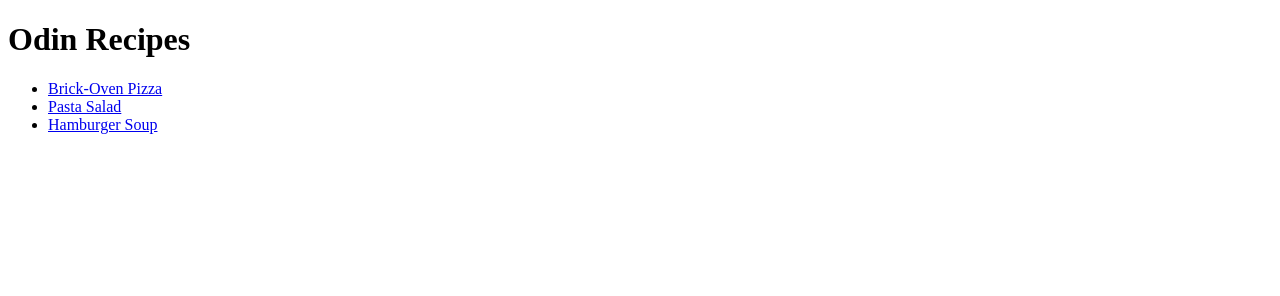
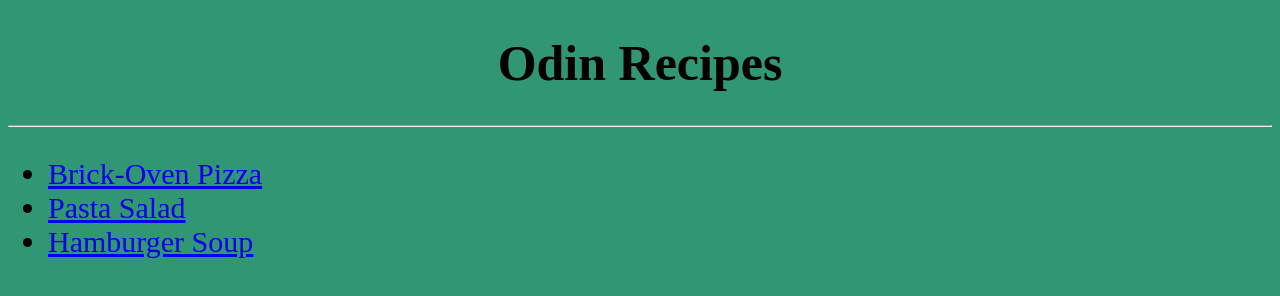
Before and after one commit to jacobotero/odin-recipes, a plain HTML site: page index.html in a window 1280 px wide. Drawn offline with Linux system fonts and the light colour scheme.

Commit message:
Added CSS file and connected all current html files to it

```diff
--- a/index.html
+++ b/index.html
@@ -3,11 +3,13 @@
 <head>
     <meta charset="UTF-8">
     <meta name="viewport" content="width=device-width, initial-scale=1.0">
+    <link rel="stylesheet" href="style.css">
     <title>Odin Recipes</title>
 </head>
 <body>
-    <h1>Odin Recipes</h1>
-    <ul>
+    <h1 class="title-home">Odin Recipes</h1>
+    <hr>
+    <ul class="recipes">
         <li><a href="./recipes/brick-oven-pizza.html">Brick-Oven Pizza</a></li>
         <li><a href="./recipes/pasta-salad.html">Pasta Salad</a></li>
         <li><a href="./recipes/hamburger-soup.html">Hamburger Soup</a></li>
--- /dev/null
+++ b/style.css
@@ -0,0 +1,17 @@
+*{
+    background-color: rgb(49, 150, 115);
+}
+
+.title-home{
+    text-align: center;
+    font-size: 50px;
+}
+
+.recipes{
+    font-size: 30px;
+}
+
+.title-pasta-salad{
+    text-align: center;
+    color: blue;
+}
```
Also changed, not shown: recipes/brick-oven-pizza.html (+1 -0 lines), recipes/hamburger-soup.html (+1 -0 lines), recipes/pasta-salad.html (+1 -0 lines).
